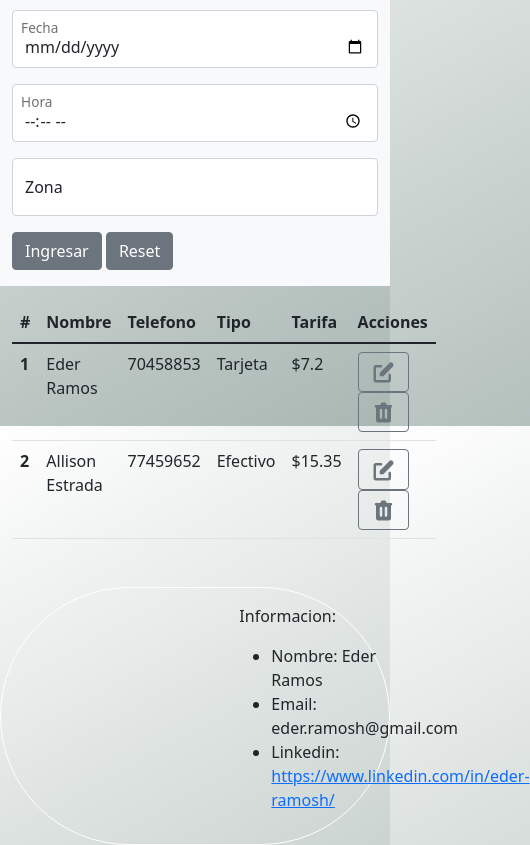
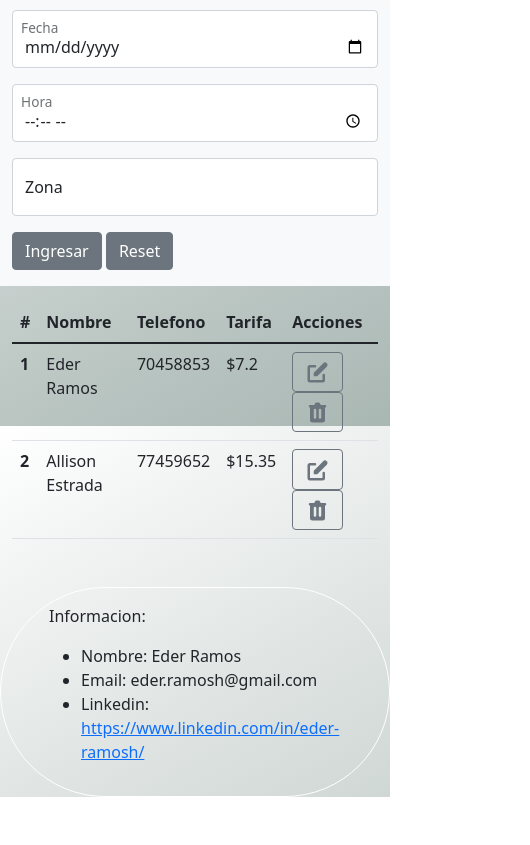
Before and after one commit to ederramosh/app-bitacora-viajes, a plain HTML site: page index.html in a window 390 px wide. Shown: the part 418-1263 px from the top of the page, 530 px wide, since content can reach past the window. After the commit the page ends 1215 px from the top, so only its background shows below. Drawn offline with nearby package versions, Linux system fonts and the light colour scheme.

Commit message:
Ajuste de tabla

```diff
--- a/index.html
+++ b/index.html
@@ -84,7 +84,7 @@
                     <th scope="col">#</th>
                     <th scope="col">Nombre</th>
                     <th scope="col">Telefono</th>
-                    <th scope="col">Tipo</th>
+                    <th scope="col" class="d-none d-md-table-cell">Tipo</th>
                     <th scope="col">Tarifa</th>
                     <th scope="col" class="d-none d-md-table-cell">Fecha</th>
                     <th scope="col" class="d-none d-md-table-cell">Hora</th>
@@ -100,10 +100,7 @@
     </section>
     <footer class="container border border-white rounded-pill mt-5 pt-3 pb-3">
         <div class="row">
-            <div class="col-7">
-
-            </div>
-            <div class="col-5 fs-6">
+            <div class="col fs-6 px-5">
                 <p>Informacion:</p>
                 <ul>
                     <li>Nombre: Eder Ramos</li>
--- a/main.js
+++ b/main.js
@@ -44,7 +44,7 @@ function mostrarInformacion() {
             <th scope="row">${indice + 1}</th>
             <td>${nombre}</td>
             <td>${telefono}</td>
-            <td>${tipoPago}</td>
+            <td class="d-none d-md-table-cell">${tipoPago}</td>
             <td>$${monto}</td>
             <td class="d-none d-md-table-cell">${fecha}</td>
             <td class="d-none d-md-table-cell">${hora}</td>
--- a/style.css
+++ b/style.css
@@ -5,6 +5,7 @@ html {
 body {
     background-color: #ffffff;
     background-image: linear-gradient(151deg, #ffffff 0%, #a9b7b3 100%);
+    font-size: 1rem;
 }
 
 header {
```
